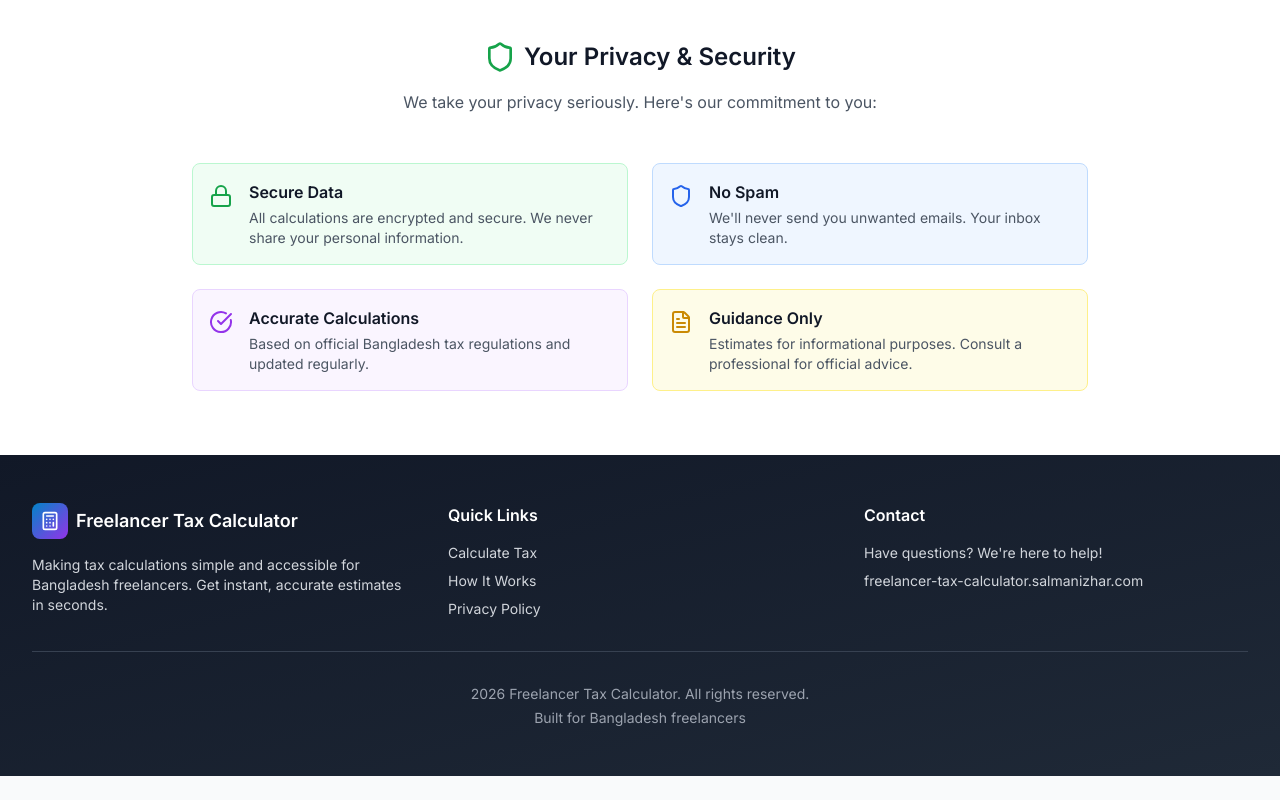
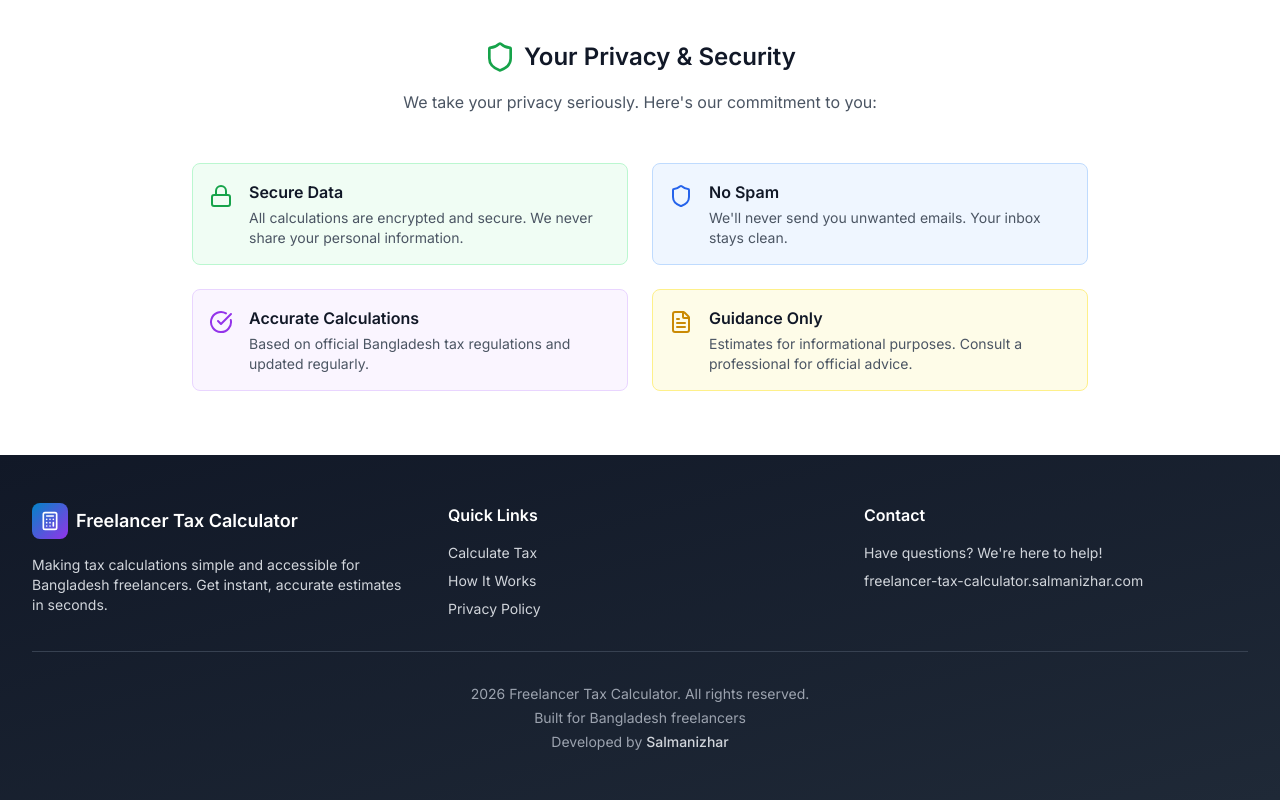
Before and after one commit to salman679/freelancer-tax-calculator, a Next.js app: page / in a window 1280 px wide. Shown: the part 2638-3438 px from the top of the page. Before the commit the page ends 3414 px from the top, so only its background shows below. Built offline with nearby package versions, Linux system fonts and the light colour scheme.

Commit message:
feat: add developer attribution to footer in HomePage component

```diff
--- a/src/components/HomePageClient.tsx
+++ b/src/components/HomePageClient.tsx
@@ -634,6 +634,17 @@ export default function HomePage() {
             <p className="mt-1 text-sm text-gray-400">
               Built for Bangladesh freelancers
             </p>
+            <p className="mt-1 text-sm text-gray-400">
+              Developed by{" "}
+              <a
+                href="https://www.salmanizhar.com"
+                target="_blank"
+                rel="noopener noreferrer"
+                className="font-medium text-gray-300 transition-colors hover:text-primary-400"
+              >
+                Salmanizhar
+              </a>
+            </p>
           </div>
         </div>
       </footer>
```
